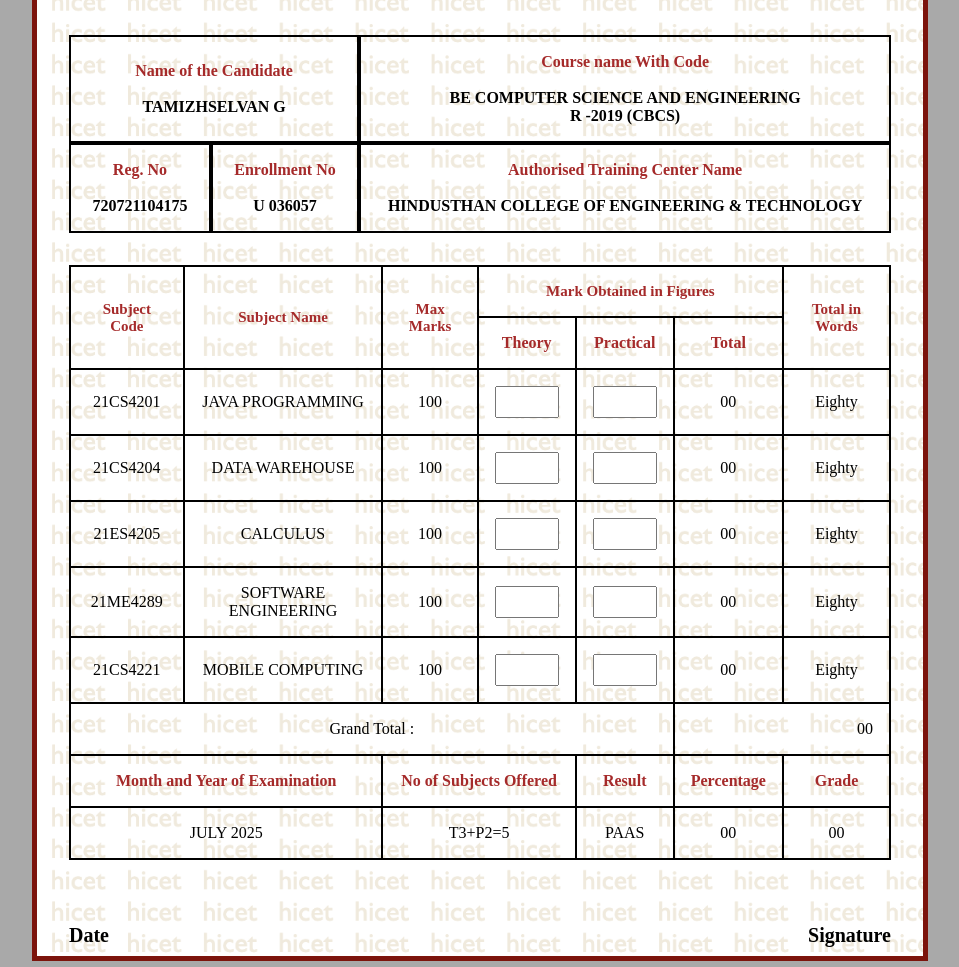
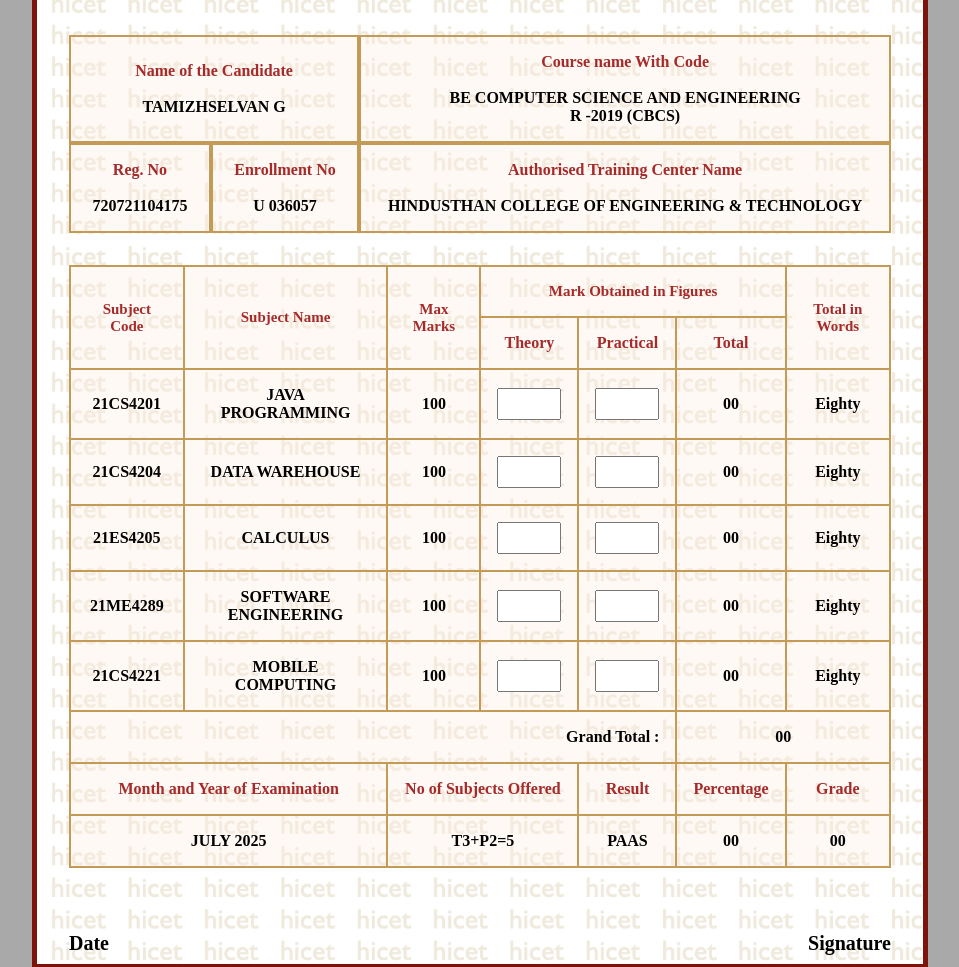
Before and after one commit to tamizhselvangt/Cerificate-MarkSheet, a plain HTML site: page index.html in a window 1280 px wide. Shown: the part 309-1276 px from the top of the page, without its empty margins (160-1119 px from the left). Drawn offline with Linux system fonts and the light colour scheme.

Commit message:
Update style.css

```diff
--- a/style.css
+++ b/style.css
@@ -2,6 +2,8 @@
   margin: 0;
   padding: 0;
   box-sizing: border-box;
+  /* font-family: "Trebuchet MS", "Lucida Sans Unicode", "Lucida Grande",
+    "Lucida Sans", Arial, sans-serif; */
 }
 
 body {
@@ -13,6 +15,14 @@
   background-color: darkgray;
 }
 
+
+.grand-total{
+  text-align: right;
+}
+
+.total-total{
+  text-align: center;
+}
 .container {
   width: 70%;
   height: 100%;
@@ -79,7 +89,7 @@
 .candidate-name {
   grid-column: auto / span 2;
   text-align: center;
-  border: 2px solid black;
+  border: 2px solid #C39A56;
   padding: 1rem;
   display: flex;
   flex-direction: column;
@@ -87,12 +97,13 @@
   justify-content: center;
   text-align: center;
   font-weight: bold;
+  background-color: rgba(251, 235, 221, 0.3);
 }
 
 .Course {
   grid-column: auto / span 2;
   text-align: center;
-  border: 2px solid black;
+  border: 2px solid #C39A56;
   padding: 1rem;
   display: flex;
   flex-direction: column;
@@ -100,12 +111,13 @@
   justify-content: center;
   text-align: center;
   font-weight: bold;
+  background-color: rgba(251, 235, 221, 0.3);
 }
 
 .authorise {
   grid-column: auto / span 2;
   text-align: center;
-  border: 2px solid black;
+  border: 2px solid #C39A56;
   padding: 1rem;
   display: flex;
   flex-direction: column;
@@ -113,10 +125,11 @@
   justify-content: center;
   text-align: center;
   font-weight: bold;
+  background-color: rgba(251, 235, 221, 0.3);
 }
 .reg-no,
 .enrol {
-  border: 2px solid black;
+  border: 2px solid #C39A56;
   padding: 1rem;
   display: flex;
   flex-direction: column;
@@ -124,6 +137,7 @@
   justify-content: center;
   text-align: center;
   font-weight: bold;
+  background-color: rgba(251, 235, 221, 0.3);
 }
 
 .red-title {
@@ -158,12 +172,17 @@
 table {
   border-collapse: collapse;
   width: 100%;
+  background-color: rgba(251, 235, 221, 0.3);
 }
 td,
 th {
   padding: 1rem;
-  border: 2px solid black;
+  border: 2px solid #C39A56;
   border-collapse: collapse;
+}
+
+td{
+  font-weight: bolder;
 }
 
 .table-title {
@@ -178,7 +197,7 @@
 }
 
 .total-total {
-  text-align: end;
+  text-align: center;
 }
 
 .bottom {
```
